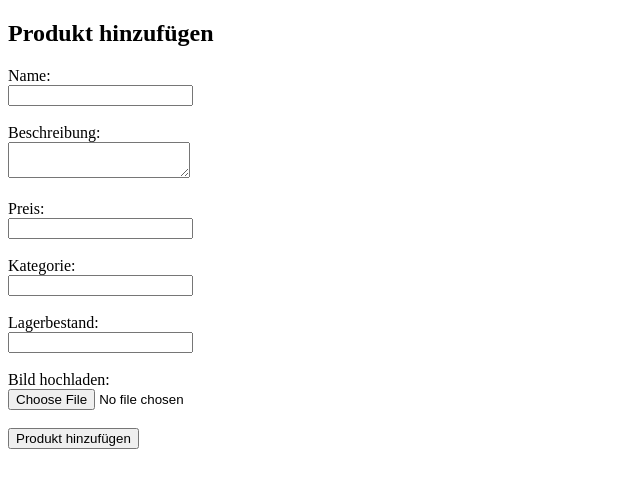
After one commit to Krystiaaan/CompleteChoice, a PHP site: page /InsertProduct.php in a window 1280 px wide. The commit adds this page. Shown: the top 488 px of the page, without its empty margins (0-640 px from the left). Run offline with PHP 8.4, Linux system fonts and the light colour scheme.

Commit message:
Produkte Hinzufügen vorläufig

```diff
--- /dev/null
+++ b/InsertProduct.php
@@ -0,0 +1,95 @@
+<?php declare(strict_types=1);
+
+require_once "Page.php";
+
+class InsertProduct extends Page{
+
+    protected function __construct()
+    {
+        parent::__construct();
+    }
+    protected function getViewData(): array
+    {
+        return array();
+    }
+    protected function generateView(): void{
+        $data = $this->getViewData();
+        $this->generatePageHeader("Complete Choice Produkt Hinzufügen");
+
+        echo <<< FORM
+        <h2>Produkt hinzufügen</h2>
+        <form action="InsertProduct.php" method="post" enctype="multipart/form-data">
+        <label for="name">Name:</label><br>
+        <input type="text" id="name" name="name" required><br><br>
+
+        <label for="beschreibung">Beschreibung:</label><br>
+        <textarea id="beschreibung" name="beschreibung" required></textarea><br><br>
+
+        <label for="preis">Preis:</label><br>
+        <input type="number" id="preis" name="preis" required><br><br>
+
+        <label for="kategorie">Kategorie:</label><br>
+        <input type="text" id="kategorie" name="kategorie" required><br><br>
+
+        <label for="lagerbestand">Lagerbestand:</label><br>
+        <input type="number" id="lagerbestand" name="lagerbestand" required><br><br>
+
+        <label for="bild">Bild hochladen:</label><br>
+        <input type="file" id="bild" name="bild" required><br><br>
+
+        <input type="submit" value="Produkt hinzufügen">
+    </form>
+FORM;
+
+
+        $this->generatePageFooter();
+    }
+    protected function processReceivedData(): void
+    {
+        if(isset($_POST['name']) && isset($_POST['beschreibung']) && isset($_POST['preis']) && isset($_POST['kategorie']) && isset($_POST['lagerbestand'])) {
+            $name = $_POST['name'];
+            $beschreibung = $_POST['beschreibung'];
+            $preis = $_POST['preis'];
+            $kategorie = $_POST['kategorie'];
+            $lagerbestand = $_POST['lagerbestand'];
+            $verkaufer_id = 1;
+
+            // Bild verarbeiten
+            $bild = file_get_contents($_FILES['bild']['tmp_name']);
+//            $bild_data = mysqli_real_escape_string($this->_db, $bild); // Escape-Befehl für sichere Einfügung in die Datenbank
+
+
+            // SQL-Befehl vorbereiten
+            $sql = "INSERT INTO Produkte (Name, Beschreibung, Preis, Kategorie, Lagerbestand, Bild, Verkäufer_ID) VALUES (?, ?, ?, ?, ?, ?, ?)";
+
+            // SQL-Befehl vorbereiten und Parameter binden
+            $stmt = $this->_db->prepare($sql);
+            $stmt->bind_param("ssdsssi", $name, $beschreibung, $preis, $kategorie, $lagerbestand, $bild, $verkaufer_id);
+
+            // SQL-Befehl ausführen
+            if ($stmt->execute() === TRUE) {
+                echo "Neues Produkt wurde erfolgreich hinzugefügt.";
+            } else {
+                echo "Fehler beim Hinzufügen des Produkts: " . $this->_db->error;
+            }
+
+            // Verbindung schließen
+            $stmt->close();
+        }
+
+    }
+
+    public static function main(): void
+    {
+        try{
+            $page = new InsertProduct();
+            $page->processReceivedData();
+            $page->generateView();
+        }catch(Exception $e){
+            header("Content-type: text/html; charset=UTF-8");
+            echo $e->getMessage();
+        }
+    }
+}
+
+InsertProduct::main();
--- a/Page.php
+++ b/Page.php
@@ -8,7 +8,7 @@ abstract class Page {
         error_reporting(E_ALL);
 
 
-        $this->_db = new MySQLi("localhost", "root", "", "");
+        $this->_db = new MySQLi("localhost", "root", "", "completechoice");
 
 
         if(mysqli_connect_errno()){
--- a/css/style.css
+++ b/css/style.css
@@ -20,3 +20,7 @@
     background-color: lightblue;
     list-style-type: none;
 }
+
+.IndexDivItems:hover {
+    cursor: pointer;
+}
```
Also changed, not shown: Index.php (+34 -4 lines).
